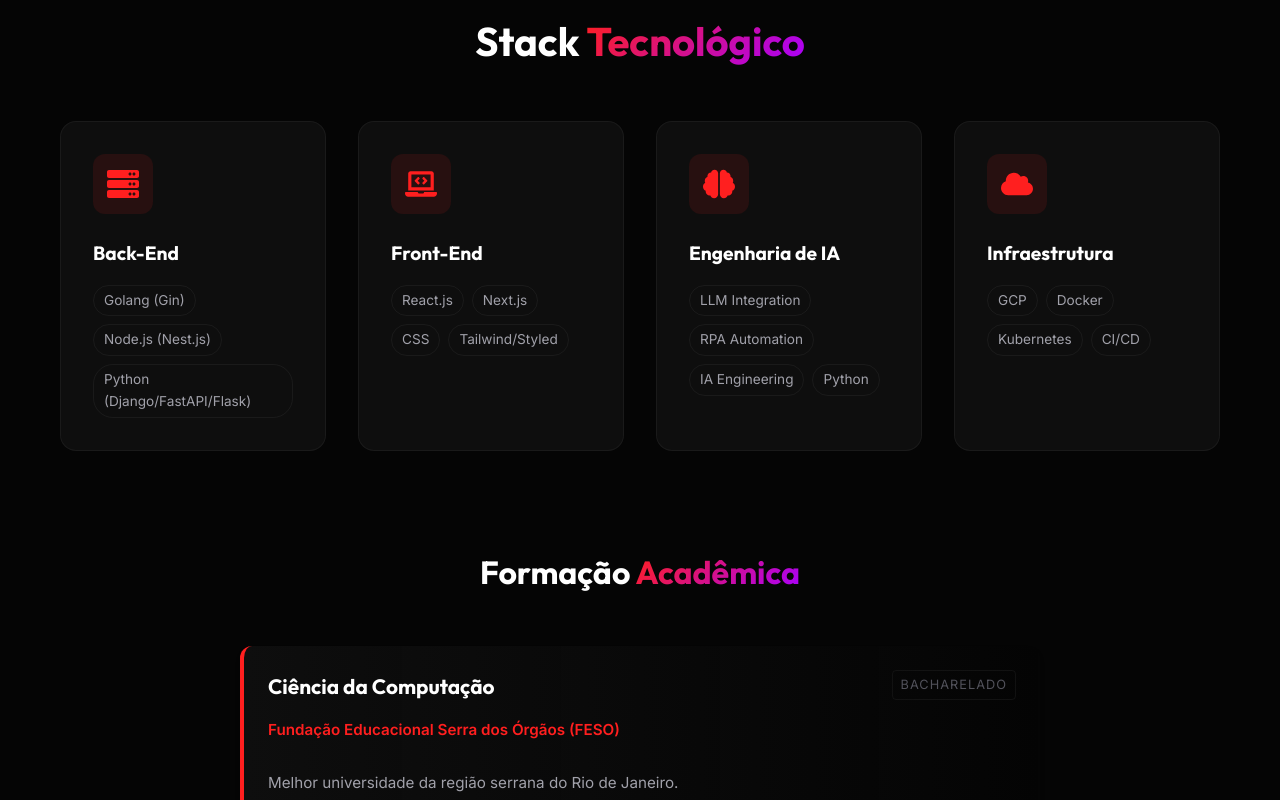
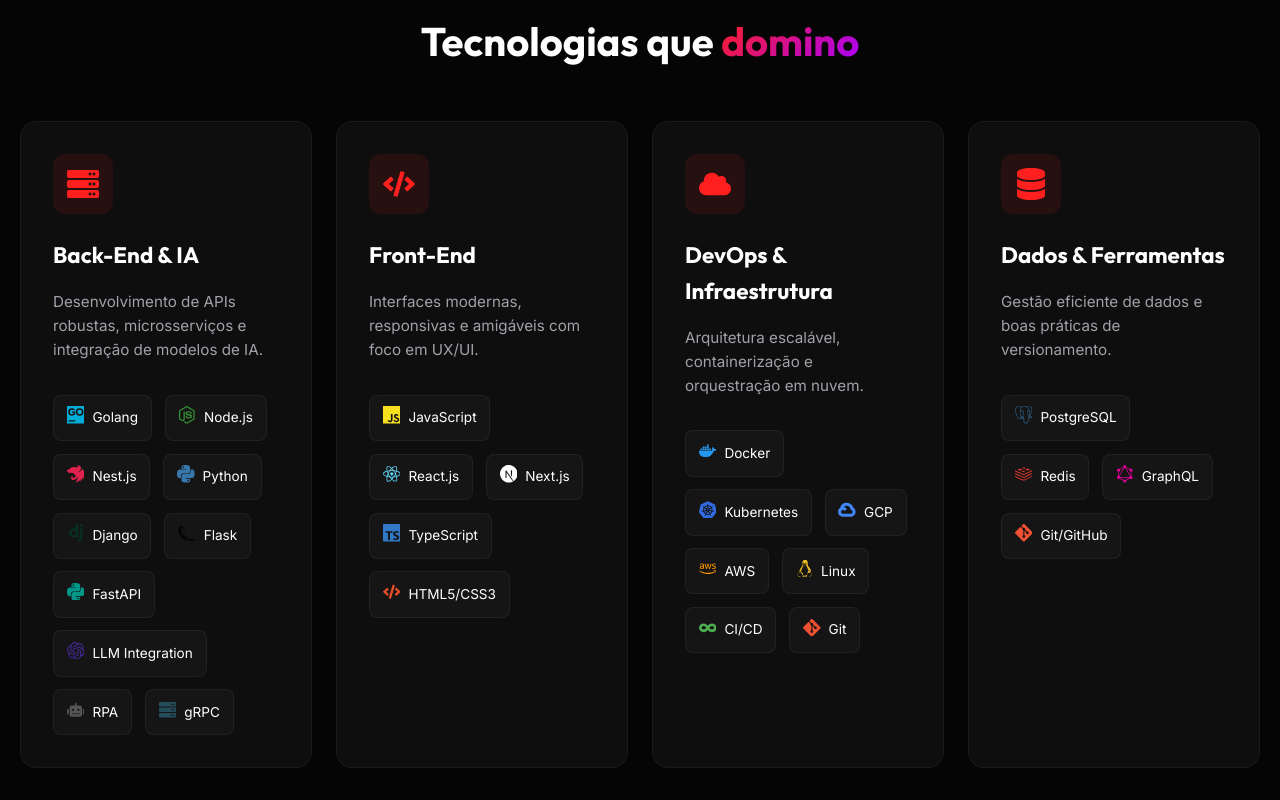
Before and after one commit to Fabimhso/FabianoFullStack.dev-Website, a React (Vite) app: page / in a window 1280 px wide. Shown: the part 1640-2440 px from the top of the page. Built offline with nearby package versions, Linux system fonts and the light colour scheme.

Commit message:
Modificacao na secao de stack. Deixei mais moderna e com as logos das tecnologias

```diff
--- a/src/components/About.jsx
+++ b/src/components/About.jsx
@@ -1,27 +1,66 @@
 import React from 'react';
 import { motion } from 'framer-motion';
-import { FaCode, FaServer, FaCloud, FaBrain, FaLaptopCode } from 'react-icons/fa';
+import {
+    SiGoland, SiPython, SiNodedotjs, SiReact, SiNextdotjs, SiTypescript, SiJavascript,
+    SiDocker, SiKubernetes, SiGooglecloud, SiAmazonaws, SiPostgresql,
+    SiRedis, SiLinux, SiGit, SiGraphql, SiNestjs, SiDjango, SiFlask, SiOpenai
+} from 'react-icons/si';
+import { FaServer, FaCode, FaCloud, FaDatabase, FaRobot, FaInfinity } from 'react-icons/fa';
 
 const skillCategories = [
     {
-        title: "Back-End",
+        title: "Back-End & IA",
         icon: <FaServer />,
-        skills: ["Golang (Gin)", "Node.js (Nest.js)", "Python (Django/FastAPI/Flask)"]
+        desc: "Desenvolvimento de APIs robustas, microsserviços e integração de modelos de IA.",
+        skills: [
+            { name: "Golang", icon: <SiGoland style={{ color: '#00ADD8' }} /> },
+            { name: "Node.js", icon: <SiNodedotjs style={{ color: '#339933' }} /> },
+            { name: "Nest.js", icon: <SiNestjs style={{ color: '#E0234E' }} /> },
+            { name: "Python", icon: <SiPython style={{ color: '#3776AB' }} /> },
+            { name: "Django", icon: <SiDjango style={{ color: '#092E20' }} /> },
+            { name: "Flask", icon: <SiFlask style={{ color: '#000000' }} /> },
+            { name: "FastAPI", icon: <SiPython style={{ color: '#009688' }} /> },
+            { name: "LLM Integration", icon: <SiOpenai style={{ color: '#412991' }} /> },
+            { name: "RPA", icon: <FaRobot style={{ color: '#555555' }} /> },
+            { name: "gRPC", icon: <FaServer style={{ color: '#244c5a' }} /> },
+        ]
     },
     {
         title: "Front-End",
-        icon: <FaLaptopCode />,
-        skills: ["React.js", "Next.js", "CSS", "Tailwind/Styled"]
+        icon: <FaCode />,
+        desc: "Interfaces modernas, responsivas e amigáveis com foco em UX/UI.",
+        skills: [
+            { name: "JavaScript", icon: <SiJavascript style={{ color: '#F7DF1E' }} /> },
+            { name: "React.js", icon: <SiReact style={{ color: '#61DAFB' }} /> },
+            { name: "Next.js", icon: <SiNextdotjs style={{ color: 'white' }} /> },
+            { name: "TypeScript", icon: <SiTypescript style={{ color: '#3178C6' }} /> },
+            { name: "HTML5/CSS3", icon: <FaCode style={{ color: '#E34F26' }} /> },
+        ]
     },
     {
-        title: "Engenharia de IA",
-        icon: <FaBrain />,
-        skills: ["LLM Integration", "RPA Automation", "IA Engineering", "Python"]
+        title: "DevOps & Infraestrutura",
+        icon: <FaCloud />,
+        desc: "Arquitetura escalável, containerização e orquestração em nuvem.",
+        skills: [
+            { name: "Docker", icon: <SiDocker style={{ color: '#2496ED' }} /> },
+            { name: "Kubernetes", icon: <SiKubernetes style={{ color: '#326CE5' }} /> },
+            { name: "GCP", icon: <SiGooglecloud style={{ color: '#4285F4' }} /> },
+            { name: "AWS", icon: <SiAmazonaws style={{ color: '#FF9900' }} /> },
+            { name: "Linux", icon: <SiLinux style={{ color: '#FCC624' }} /> },
+            { name: "CI/CD", icon: <FaInfinity style={{ color: '#4caf50' }} /> },
+            { name: "Git", icon: <SiGit style={{ color: '#F05032' }} /> },
+        ]
     },
     {
-        title: "Infraestrutura",
-        icon: <FaCloud />,
-        skills: ["GCP", "Docker", "Kubernetes", "CI/CD"]
+        title: "Dados & Ferramentas",
+        icon: <FaDatabase />,
+        desc: "Gestão eficiente de dados e boas práticas de versionamento.",
+        skills: [
+            { name: "PostgreSQL", icon: <SiPostgresql style={{ color: '#336791' }} /> },
+            { name: "Redis", icon: <SiRedis style={{ color: '#DC382D' }} /> },
+            { name: "GraphQL", icon: <SiGraphql style={{ color: '#E10098' }} /> },
+            { name: "Git/GitHub", icon: <SiGit style={{ color: '#F05032' }} /> },
+        ]
     }
 ];
 
@@ -48,7 +87,7 @@
 
 const About = () => {
     return (
-        <section id="sobre" className="section-padding" style={{ paddingBottom: '100px', paddingTop: '100px' }}>
+        <section id="sobre" className="section-padding" style={{ paddingBottom: '100px', paddingTop: '100px', maxWidth: '1400px' }}>
 
             {/* SKILLS SECTION */}
             <motion.div
@@ -58,51 +97,66 @@
                 style={{ marginBottom: '6rem' }}
             >
                 <h2 style={{ fontSize: '2.5rem', marginBottom: '3rem', textAlign: 'center' }}>
-                    Stack <span className="gradient-text">Tecnológico</span>
+                    Tecnologias que <span className="gradient-text">domino</span>
                 </h2>
 
                 <div style={{
                     display: 'grid',
-                    gridTemplateColumns: 'repeat(auto-fit, minmax(240px, 1fr))',
-                    gap: '2rem'
+                    gridTemplateColumns: 'repeat(auto-fit, minmax(280px, 1fr))',
+                    gap: '1.5rem'
                 }}>
                     {skillCategories.map((cat, i) => (
                         <motion.div
                             key={i}
-                            whileHover={{ y: -5 }}
+                            initial={{ opacity: 0, y: 20 }}
+                            whileInView={{ opacity: 1, y: 0 }}
+                            viewport={{ once: true }}
+                            transition={{ delay: i * 0.1 }}
+                            whileHover={{ y: -5, backgroundColor: 'var(--bg-card-hover)' }}
                             style={{
                                 background: 'var(--bg-card)',
                                 padding: '2rem',
                                 borderRadius: '16px',
-                                border: '1px solid var(--glass-border)',
-                                display: 'flex',
-                                flexDirection: 'column',
-                                gap: '1rem'
+                                border: '1px solid rgba(255,255,255,0.05)',
+                                transition: 'all 0.3s ease'
                             }}
                         >
                             <div style={{
                                 fontSize: '2rem',
                                 color: 'var(--primary)',
-                                background: 'var(--primary-dim)',
-                                width: '60px', height: '60px',
-                                display: 'flex', alignItems: 'center', justifyContent: 'center',
-                                borderRadius: '12px',
-                                marginBottom: '0.5rem'
+                                marginBottom: '1.5rem',
+                                background: 'rgba(255, 31, 31, 0.1)',
+                                width: '60px',
+                                height: '60px',
+                                display: 'flex',
+                                alignItems: 'center',
+                                justifyContent: 'center',
+                                borderRadius: '12px'
                             }}>
                                 {cat.icon}
                             </div>
-                            <h3 style={{ fontSize: '1.2rem' }}>{cat.title}</h3>
-                            <div style={{ display: 'flex', flexWrap: 'wrap', gap: '8px' }}>
-                                {cat.skills.map((skill, idx) => (
-                                    <span key={idx} style={{
+
+                            <h3 style={{ marginBottom: '1rem', fontSize: '1.4rem' }}>{cat.title}</h3>
+
+                            <p style={{ color: 'var(--text-muted)', marginBottom: '2rem', fontSize: '0.95rem' }}>
+                                {cat.desc}
+                            </p>
+
+                            <div style={{ display: 'flex', flexWrap: 'wrap', gap: '0.8rem' }}>
+                                {cat.skills.map((skill, j) => (
+                                    <div key={j} style={{
+                                        display: 'flex',
+                                        alignItems: 'center',
+                                        gap: '0.5rem',
+                                        padding: '0.5rem 0.8rem',
+                                        background: 'rgba(255,255,255,0.03)',
+                                        borderRadius: '8px',
                                         fontSize: '0.85rem',
-                                        color: 'var(--text-muted)',
-                                        border: '1px solid var(--glass-border)',
-                                        padding: '4px 10px',
-                                        borderRadius: '20px'
+                                        border: '1px solid rgba(255,255,255,0.05)'
                                     }}>
-                                        {skill}
-                                    </span>
+                                        <span style={{ fontSize: '1.1rem' }}>{skill.icon}</span>
+                                        <span>{skill.name}</span>
+                                    </div>
                                 ))}
                             </div>
                         </motion.div>
```
Also changed, not shown: 4 other files (tests, documents, lock files or other folders).
